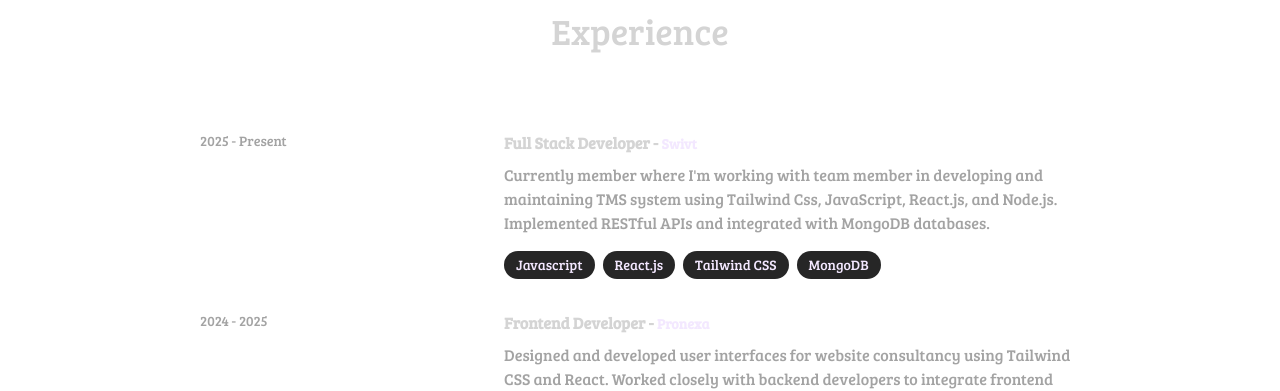
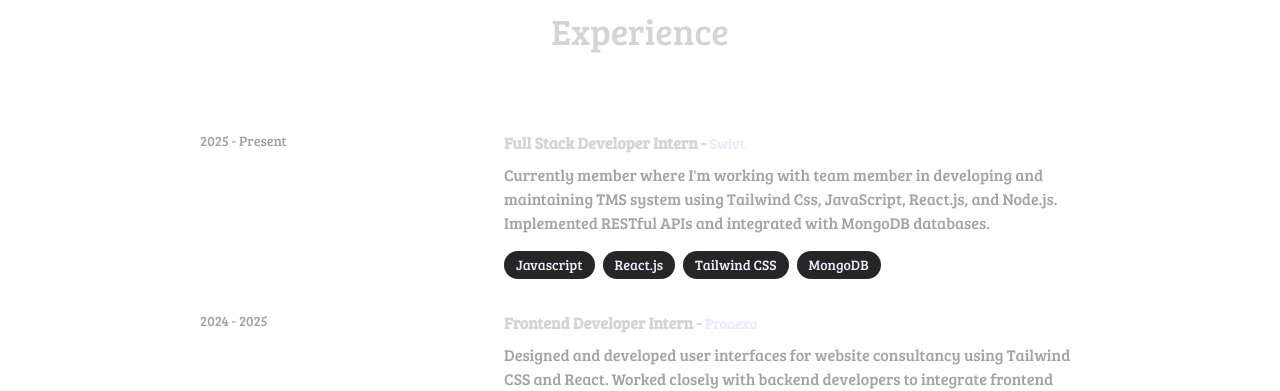
Before and after one commit to kushal-5/Kushal_5, a React (Vite) app: page / in a window 1280 px wide. Shown: the part 2120-2511 px from the top of the page. Built offline with nearby package versions, Linux system fonts and the light colour scheme.

Commit message:
small changes

```diff
--- a/src/constants/index.js
+++ b/src/constants/index.js
@@ -10,14 +10,14 @@ export const ABOUT_TEXT = `I am a dedicated and versatile full stack developer w
 export const EXPERIENCES = [
   {
     year: "2025 - Present",
-    role: "Full Stack Developer",
+    role: "Full Stack Developer Intern",
     company: "Swivt",
     description: `Currently member where I'm working with team member in developing and maintaining TMS system using Tailwind Css, JavaScript, React.js, and Node.js. Implemented RESTful APIs and integrated with MongoDB databases. `,
     technologies: ["Javascript", "React.js", "Tailwind CSS", "MongoDB"],
   },
   {
     year: "2024 - 2025",
-    role: "Frontend Developer",
+    role: "Frontend Developer Intern",
     company: "Pronexa",
     description: `Designed and developed user interfaces for website consultancy using Tailwind CSS and React. Worked closely with backend developers to integrate frontend components with Node.js APIs. Implemented responsive designs and optimized frontend performance.`,
     technologies: ["HTML", "CSS", "Tailwind CSS", "React.js"],
```
